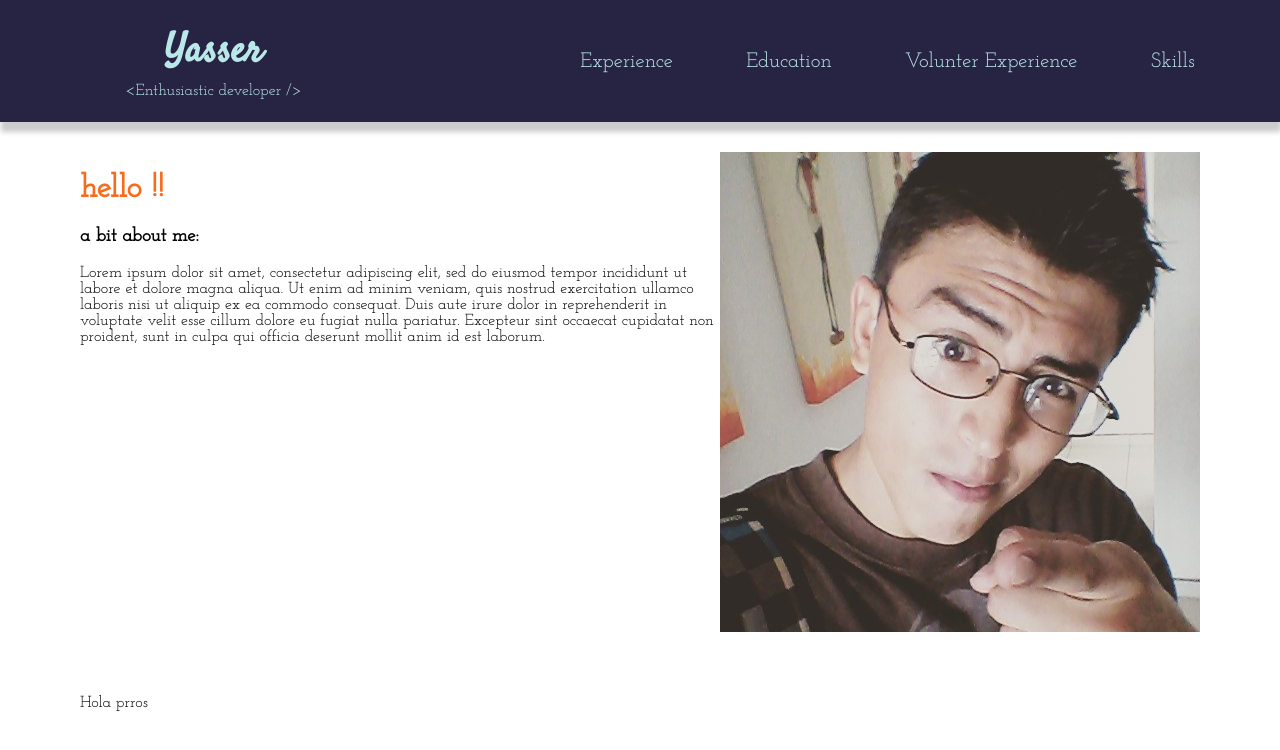
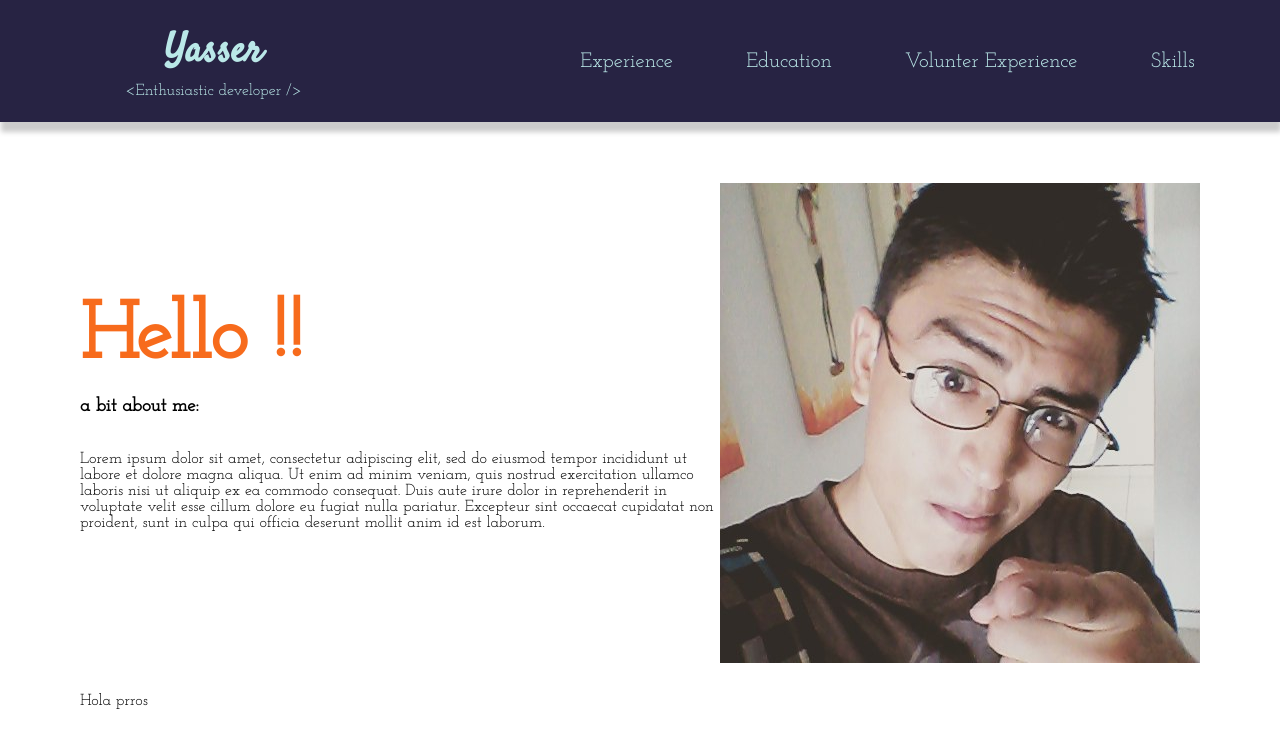
Before and after one commit to Bat-Bel/my_portfolio, a React (Create React App) app: page / in a window 1280 px wide. Shown: the top 750 px of the page. Built offline with nearby package versions, Linux system fonts and the light colour scheme.

Commit message:
add Home styles

```diff
--- a/src/components/home/Home.scss
+++ b/src/components/home/Home.scss
@@ -1,10 +1,46 @@
 @import "../../assets/scss/variables";
 
 .home {
+  background-color: $white;
   display: flex;
-  background-color: $white;
+
+  &-left {
+    display: flex;
+    justify-content: center;
+    flex: 2;
+    flex-direction: column;
+  }
+
+  &-right {
+    align-items: center;
+    display: flex;
+    justify-content: center;
+    flex: 1;
+  }
 
   &-title {
     color: $orange;
+    font-size: 5em;
+    margin: 0;
+    text-transform: capitalize;
+  }
+
+  &-subtitle {
+    color: $light-blue-grey;
+    font-size: 2.5em;
+    margin: 0;
+  }
+
+  &-paragraph {
+    color: $dark;
+    font-size: 1.3em;
+    font-weight: lighter;
+    margin: 65px 40px 0 0;
+    text-align: left;
+  }
+
+  &-image {
+    border-radius: 50%;
+    padding: 30px 0;
   }
 }
```
